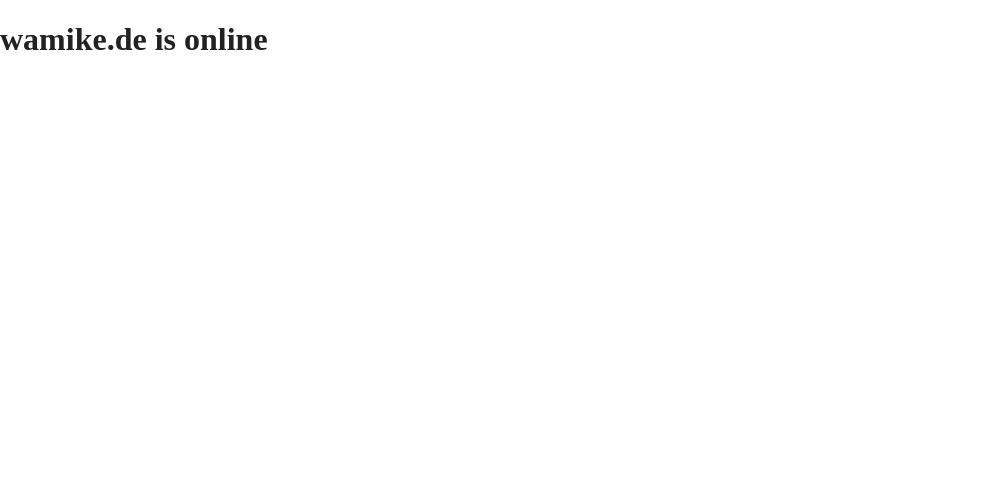
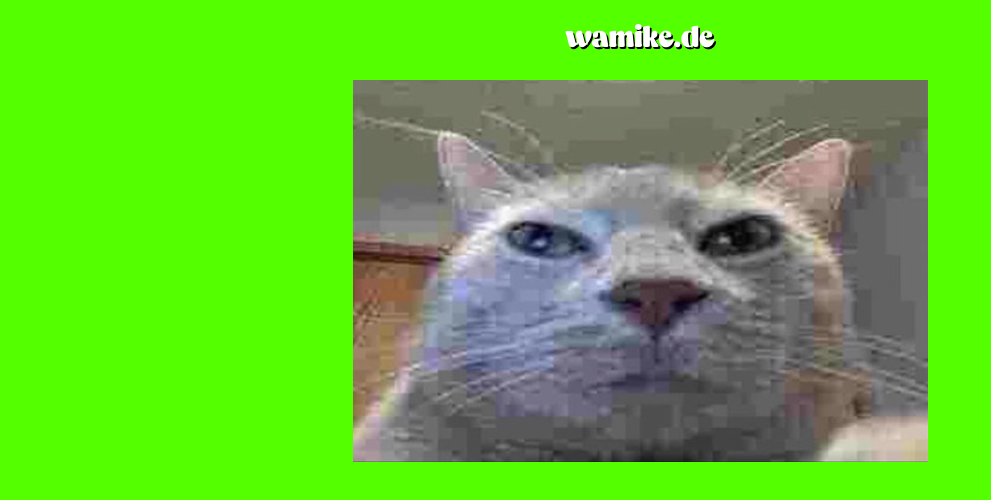
Before and after one commit to wamikewamike/wamikewamike.github.io, a website built with Parcel: page index.html in a window 1280 px wide. Shown: the whole page, without its empty margins (0-991 px from the left). Built offline with nearby package versions, Linux system fonts and the light colour scheme.

Commit message:
added cat

```diff
--- a/css/main.css
+++ b/css/main.css
@@ -10,6 +10,32 @@
 /* ==========================================================================
    Base styles: opinionated defaults
    ========================================================================== */
+@font-face {
+  font-family: capuche;
+  src: url('../fonts/Capuche Trial.otf');
+}
+
+body{
+  background-color: #54ff00;
+}
+
+
+.center{
+  display:block;
+  margin-left: auto;
+  margin-right: auto;
+}
+
+h1{
+  font-family: capuche, sans-serif;
+  font-size: 5em;
+  text-align: center;
+  margin-top: 0.1em;
+  text-shadow: 0.05em 0.05em #000000;
+  color: #ffffff;
+
+}
+
 
 html {
   color: #222;
--- a/index.html
+++ b/index.html
@@ -27,7 +27,11 @@
 <body>
 
   <!-- Add your site or application content here -->
-  <h1>wamike.de is online</h1>
+  <h1>wamike.de</h1>
+
+  <p >
+    <img src="img/cat_stupid.png" class="center">
+  </p>
 
 
 
```
Also changed, not shown: fonts/Capuche Trial.otf (added), img/cat_stupid.png (added).
